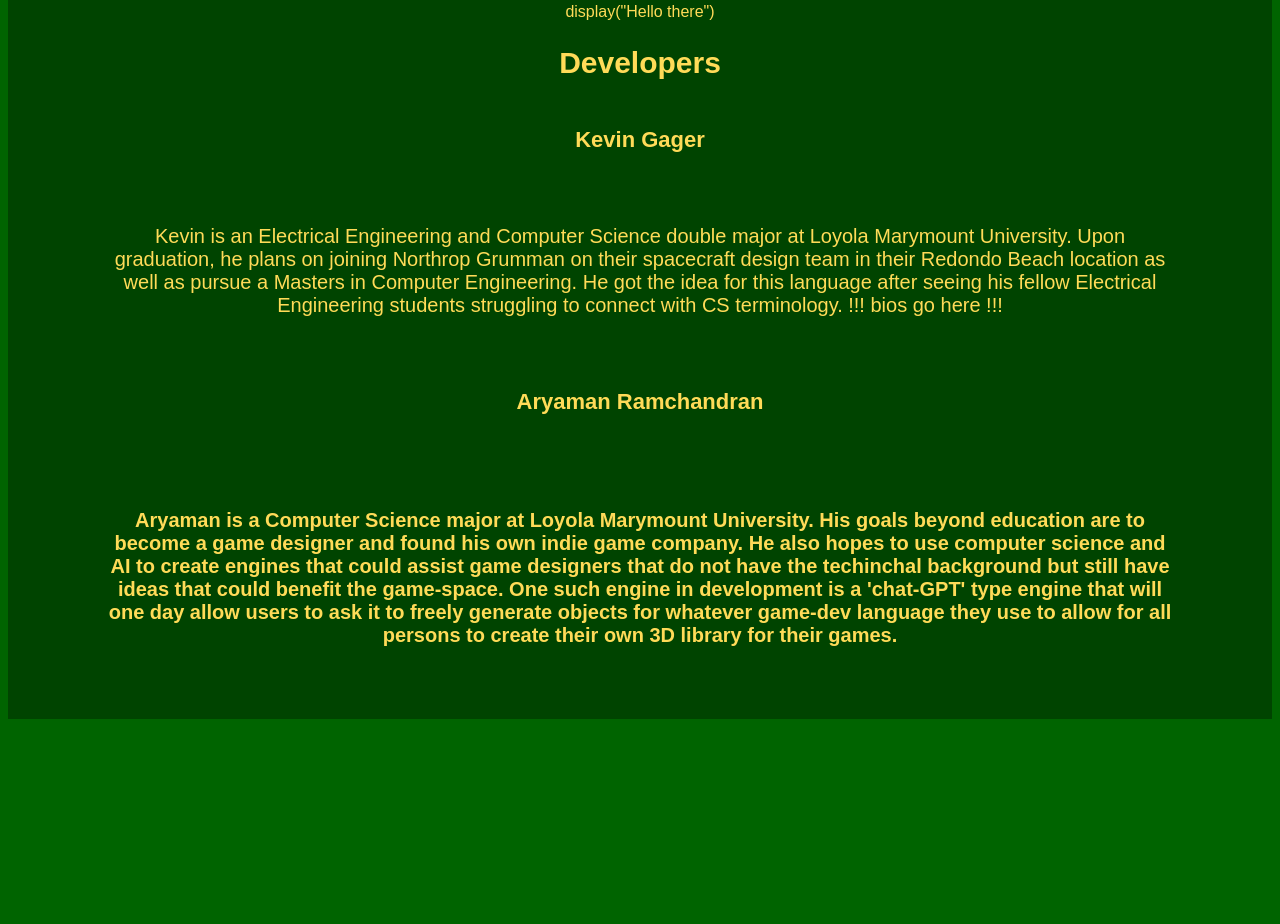
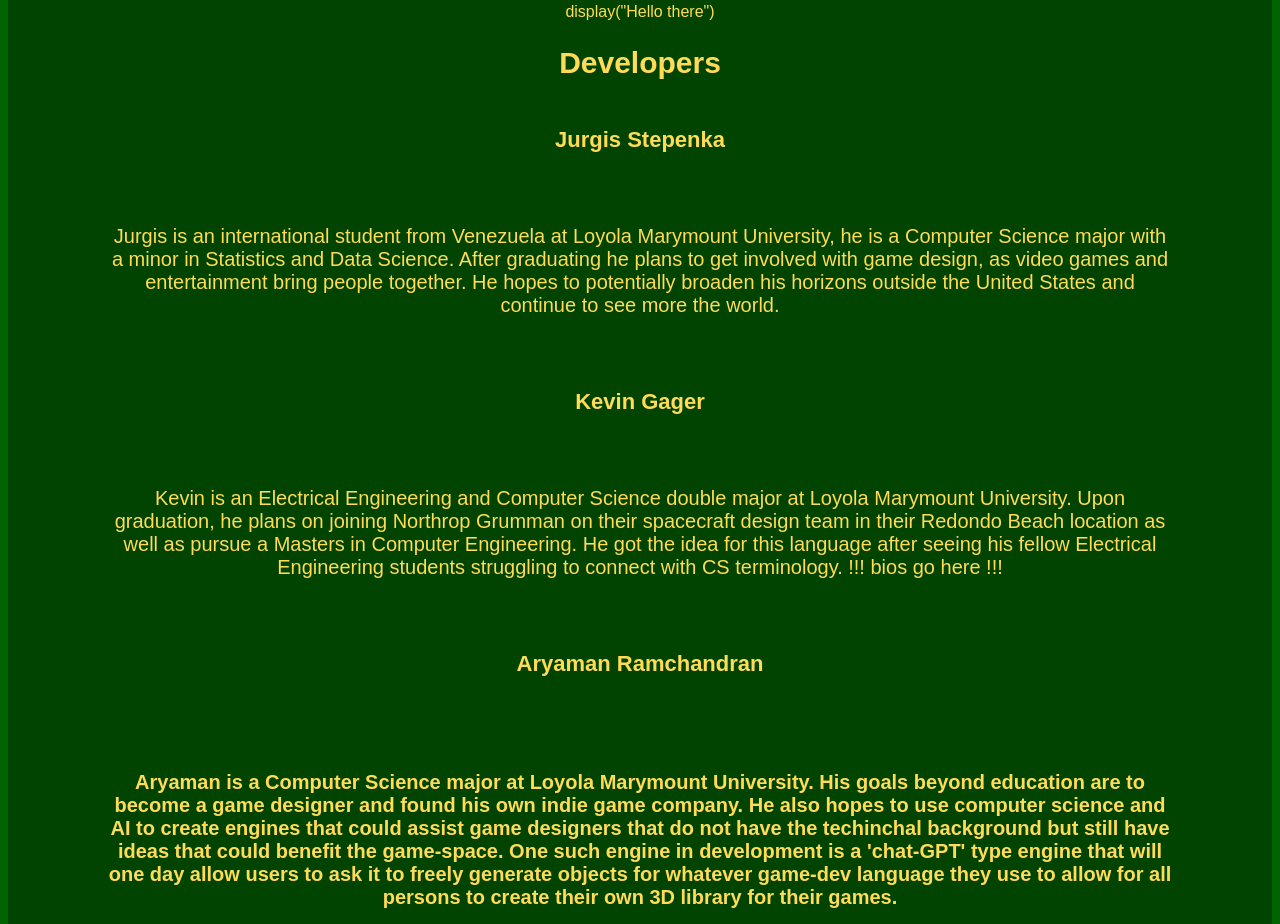
Before and after one commit to StatusSin/Electric-Script, a website: page index.html in a window 1280 px wide. Shown: the part 814-1738 px from the top of the page. Before the commit the page ends 1541 px from the top, so only its background shows below. Drawn offline with Linux system fonts and the light colour scheme.

Commit message:
Adding bio

```diff
--- a/index.html
+++ b/index.html
@@ -102,6 +102,12 @@
         display("Hello there")</div>
 
         <h2>Developers</h2>
+        <h3>Jurgis Stepenka</h3>
+        <p>Jurgis is an international student from Venezuela at Loyola Marymount University, he is a Computer Science
+            major with a minor in Statistics and Data Science. After graduating he plans to get involved with game
+            design, as video games and entertainment bring people together. He hopes to potentially broaden his
+            horizons outside the United States and continue to see more the world.</p>
+
         <h3>Kevin Gager</h3>
         <p>Kevin is an Electrical Engineering and Computer Science double major at Loyola Marymount University.
             Upon graduation, he plans on joining Northrop Grumman on their spacecraft design team in their Redondo
```
